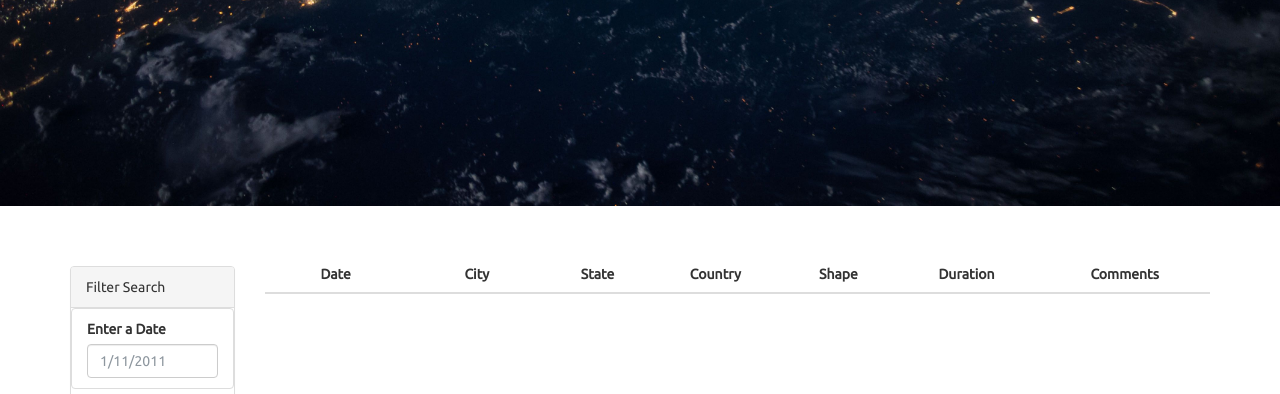
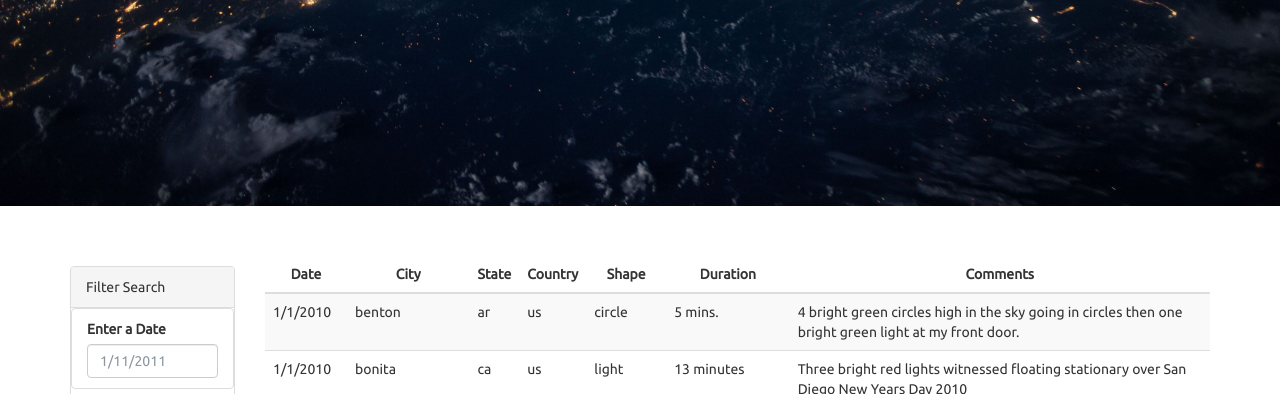
Before and after one commit to PatrickCHennessey/javascript-challenge, a plain HTML site: page index.html in a window 1280 px wide. Shown: the part 406-800 px from the top of the page. Drawn offline with nearby package versions, Linux system fonts and the light colour scheme.

Commit message:
Final Commit

```diff
--- a/index.html
+++ b/index.html
@@ -61,7 +61,9 @@
                   <th class="table-head">Comments</th>
                 </tr>
               </thead>
-              <tbody></tbody>
+              <tbody id="sparky">
+                <!-- data will get inserted here. Add an id to tbody.-->
+              </tbody>
             </table>
           </div>
         </div>
--- a/static/js/app.js
+++ b/static/js/app.js
@@ -1,4 +1,45 @@
 // from data.js
 var tableData = data;
 
-// YOUR CODE HERE!
+//Create an event listener
+document.getElementById("filter-btn").addEventListener("click", function() {
+    //console.log("click button test");
+    // get value of the date input field
+    let filter_date = document.getElementById("datetime").value;
+    console.log(filter_date);
+    // call the showTable function with the date as a filter parameter
+    showTable(filter_date);
+});
+
+
+function showTable(filter_date="") {
+
+        let tableBody = document.getElementById("sparky");
+    tableBody.innerHTML = "";  // Clear the table (per rubric)
+
+    // Initialize a text object as an empty string, calling it "the_html"
+    let the_html = "";
+
+    // Create some html table code with JS
+    tableData.forEach(function(x)
+    {
+        // Show row if no filter is set, OR (||) if filter_date == record date
+        if (filter_date == "" || filter_date == x.datetime) {
+            the_html += `<tr><td>${x.datetime}</td>`;
+            the_html += `<td>${x.city}</td>`;
+            the_html += `<td>${x.state}</td>`;
+            the_html += `<td>${x.country}</td>`;
+            the_html += `<td>${x.shape}</td>`;
+            the_html += `<td>${x.durationMinutes}</td>`;
+            the_html += `<td>${x.comments}</td>`;
+            the_html += "</tr>\n";
+        }
+    });
+
+    // Display (insert into) tbody section (.innerHTML assignment)
+    tableBody.innerHTML = the_html;
+}
+
+
+// Initial population of table (on first page load)
+showTable();
```
Also changed, not shown: UFO-level-1/l_1.html (deleted), UFO-level-1/ufo_L1.html (added), UFO-level-2/l_2.html (deleted), UFO-level-2/ufo_L2.html (added).
